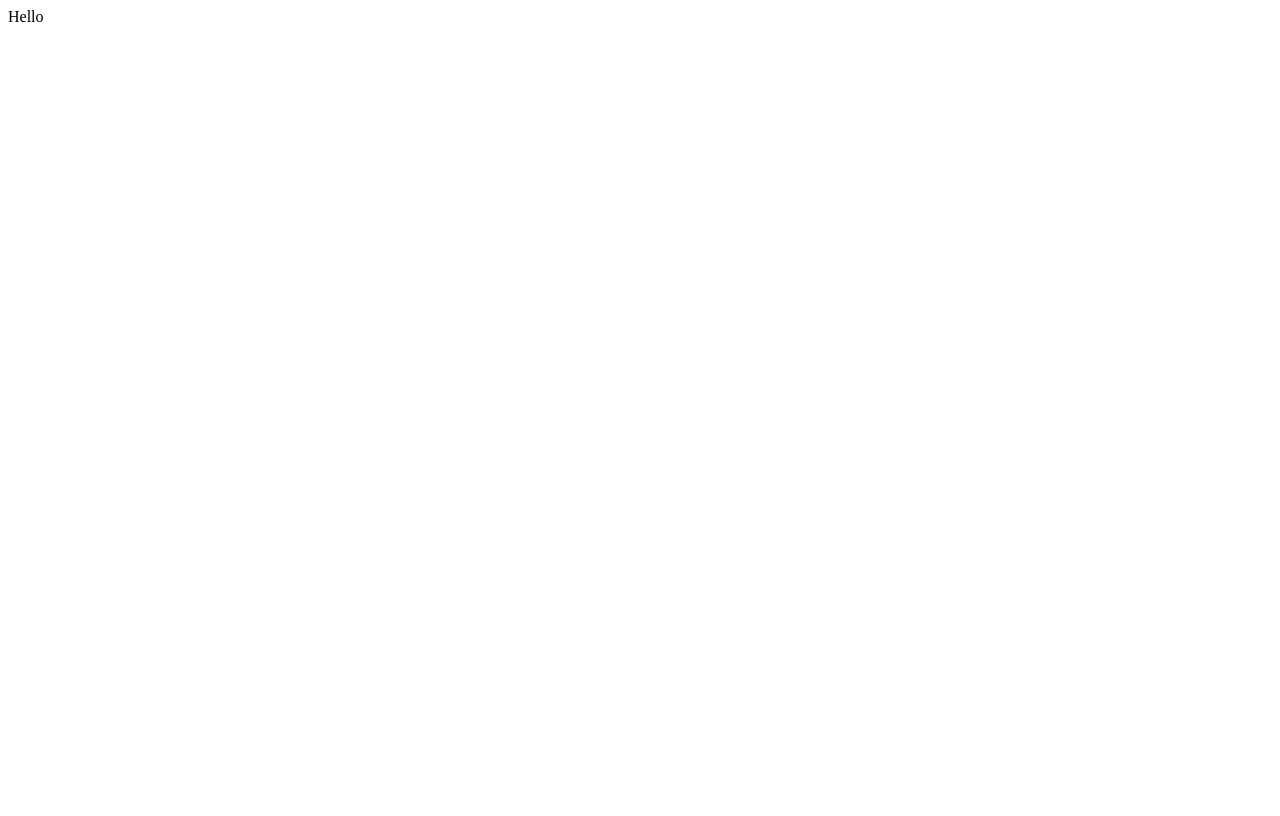
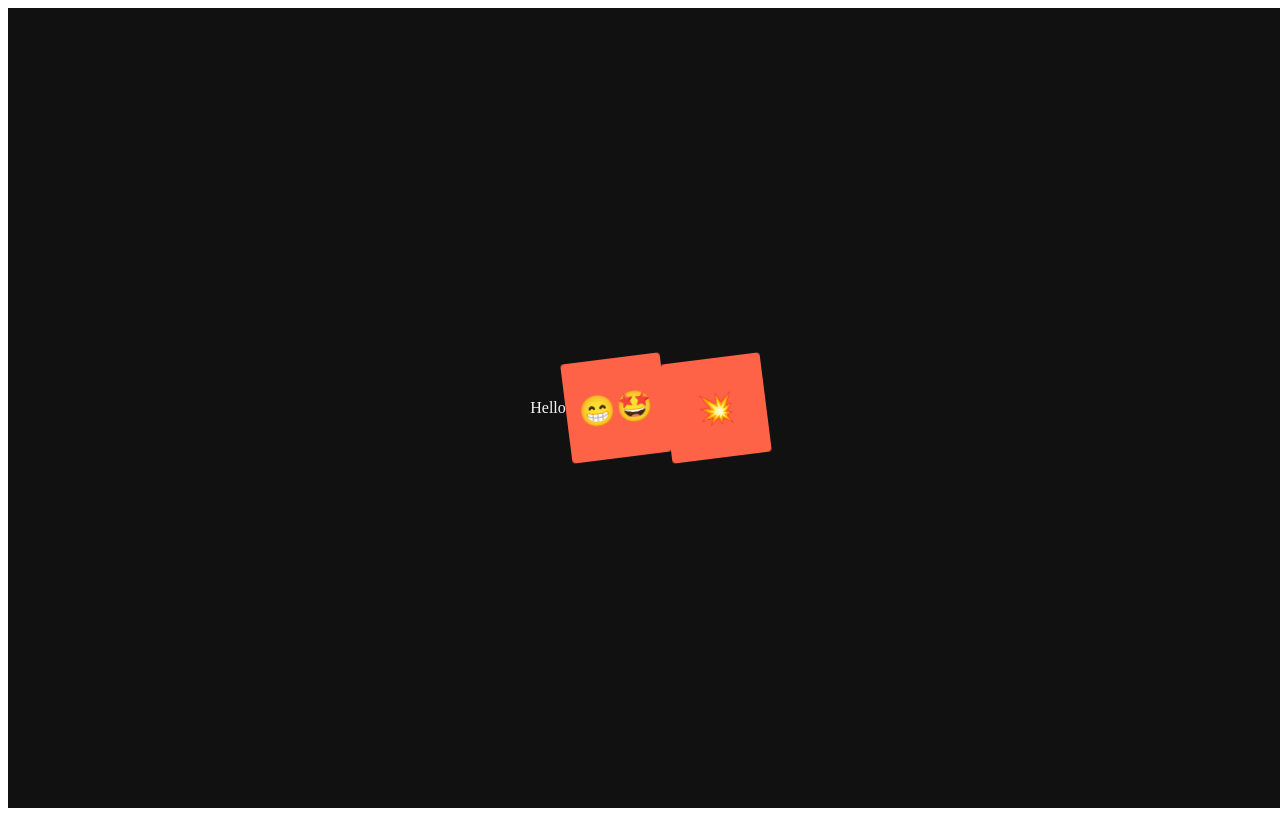
Before and after one commit to onetuks/reactjs-practice, a React (Create React App) app: page / in a window 1280 px wide. Built offline with nearby package versions, Linux system fonts and the light colour scheme.

Commit message:
conflict fixed And recap

```diff
--- a/src/App.tsx
+++ b/src/App.tsx
@@ -1,12 +1,71 @@
-import React from 'react';
-import styled from 'styled-components';
+import React from "react";
+import styled, { keyframes } from "styled-components";
 
-const Container = styled.div``;
+const Container = styled.div`
+  display: flex;
+  width: 100vw;
+  height: 100vh;
+  justify-content: center;
+  align-items: center;
+  background-color: ${(props) => props.theme.bgColor};
+`;
+
+const Title = styled.span`
+  color: ${(props) => props.theme.textColor};
+`;
+
+const rotationAnim = keyframes`
+  0% {
+    transform: rotate(0deg);
+    border-radius: 0px;
+  }
+  50% {
+    border-radius: 100px;
+  }
+  100% {
+    transform: rotate(360deg);
+    border-radius: 0px;
+  }
+`;
+
+const Emoji = styled.span`
+  font-size: 30px;
+`;
+
+const Box = styled.div`
+  background-color: tomato;
+  width: 100px;
+  height: 100px;
+  display: flex;
+  justify-content: center;
+  align-items: center;
+  animation: ${rotationAnim} 1s linear infinite;
+  ${Emoji} {
+    font-size: 30px;
+    &:hover {
+      font-size: 40px;
+    }
+    &:active {
+      opacity: 0;
+    }
+  }
+`;
+
+const Circle = styled(Box)`
+  border-radius: 50px;
+`;
 
 function App() {
   return (
     <Container>
-      Hello
+      <Title>Hello</Title>
+      <Box>
+        <Emoji>😁</Emoji>
+        <Emoji as="p">🤩</Emoji>
+      </Box>
+      <Circle>
+        <Emoji>💥</Emoji>
+      </Circle>
     </Container>
   );
 }
--- a/src/index.tsx
+++ b/src/index.tsx
@@ -1,12 +1,25 @@
 import React from 'react';
 import ReactDOM from 'react-dom/client';
+import { ThemeProvider } from 'styled-components';
 import App from './App';
+
+const darkTheme = {
+  textColor: "whitesmoke",
+  bgColor: "#111",
+};
+
+const lightTheme = {
+  textColor: "#111",
+  bgColor: "whitesmoke"
+};
 
 const root = ReactDOM.createRoot(
   document.getElementById('root') as HTMLElement
 );
 root.render(
   <React.StrictMode>
-    <App />
+    <ThemeProvider theme={darkTheme}>
+      <App />
+    </ThemeProvider>
   </React.StrictMode>
 );
```
Also changed, not shown: package.json (+1 -10 lines), 1 other file (tests, documents, lock files or other folders).
